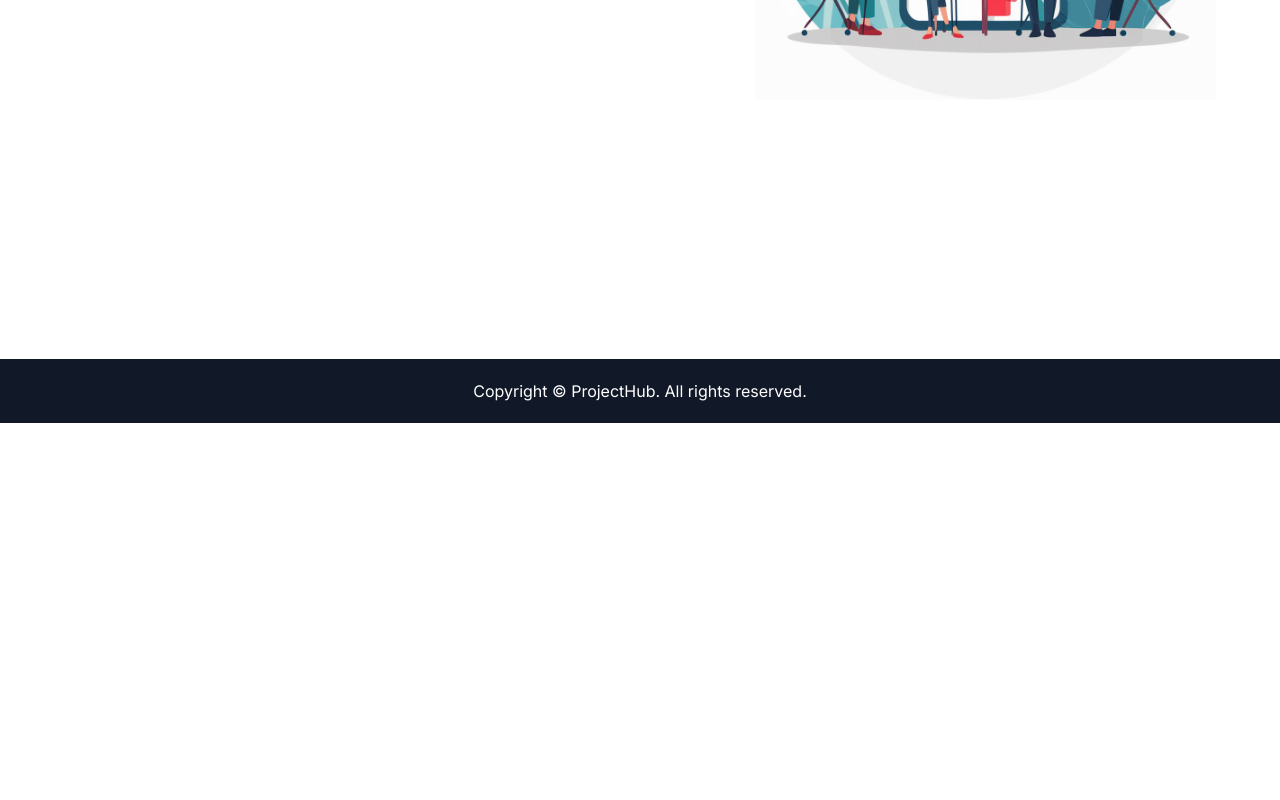
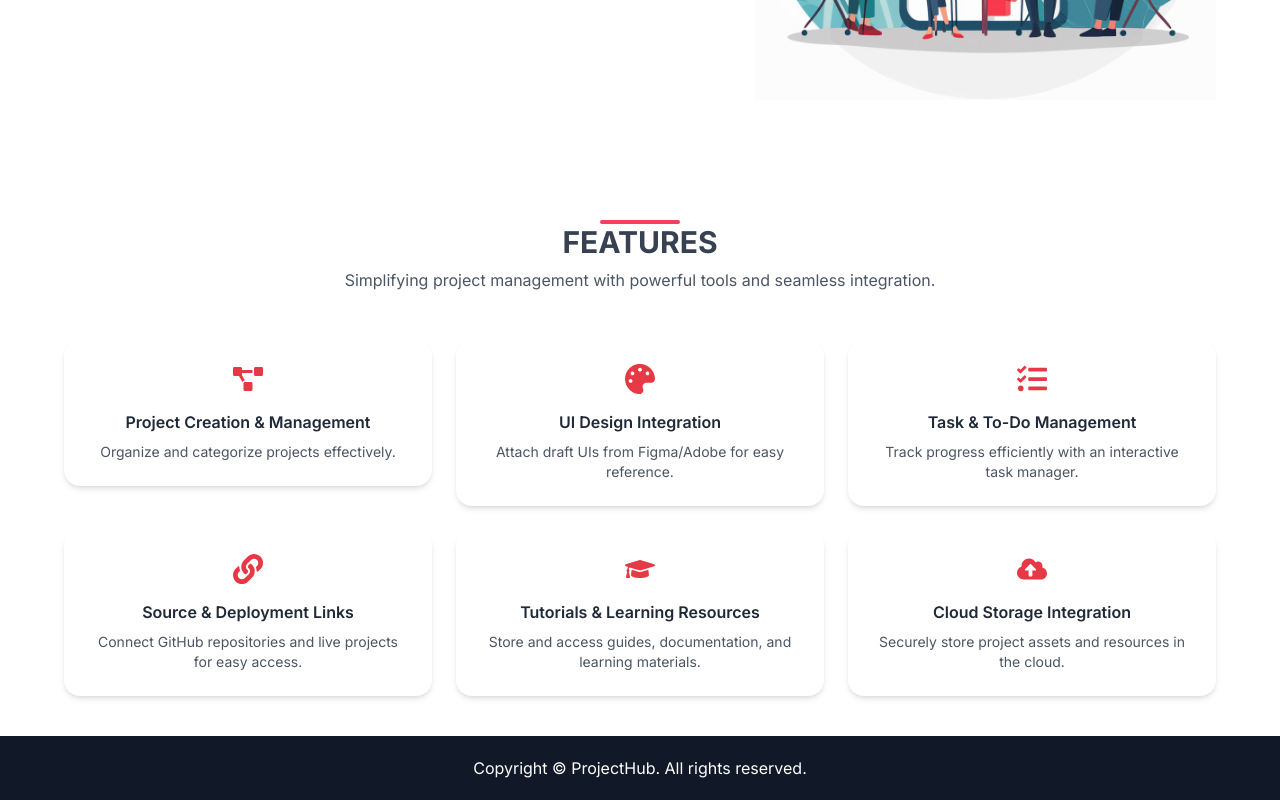
Before and after one commit to sajagsubedi/ProjectHub_Frontend, a Next.js app: page / in a window 1280 px wide. Shown: the part 505-1305 px from the top of the page. Before the commit the page ends 928 px from the top, so only its background shows below. Built offline with nearby package versions, Linux system fonts and the light colour scheme.

Commit message:
ui: add features section in homepage

```diff
--- a/package.json
+++ b/package.json
@@ -9,6 +9,7 @@
     "lint": "next lint"
   },
   "dependencies": {
+    "gsap": "^3.12.7",
     "next": "14.2.3",
     "react": "^18",
     "react-dom": "^18",
--- a/src/app/page.tsx
+++ b/src/app/page.tsx
@@ -1,12 +1,14 @@
-import HeroSection from '@/components/HeroSection'
-import React from 'react'
+import FeaturesSection from "@/components/Features";
+import HeroSection from "@/components/HeroSection";
+import React from "react";
 
 const Home = () => {
   return (
     <>
-      <HeroSection/>
+      <HeroSection />
+      <FeaturesSection />
     </>
-  )
-}
+  );
+};
 
-export default Home
+export default Home;
--- /dev/null
+++ b/src/components/Features.tsx
@@ -0,0 +1,81 @@
+"use client";
+
+import { useEffect } from "react";
+import {
+  FaProjectDiagram,
+  FaTasks,
+  FaLink,
+  FaGraduationCap,
+  FaPalette,
+  FaCloudUploadAlt,
+} from "react-icons/fa";
+import { gsap } from "gsap";
+
+const features = [
+  {
+    icon: <FaProjectDiagram size={30} color="#E63946" />,
+    title: "Project Creation & Management",
+    description: "Organize and categorize projects effectively.",
+  },
+  {
+    icon: <FaPalette size={30} color="#E63946" />,
+    title: "UI Design Integration",
+    description: "Attach draft UIs from Figma/Adobe for easy reference.",
+  },
+  {
+    icon: <FaTasks size={30} color="#E63946" />,
+    title: "Task & To-Do Management",
+    description: "Track progress efficiently with an interactive task manager.",
+  },
+  {
+    icon: <FaLink size={30} color="#E63946" />,
+    title: "Source & Deployment Links",
+    description:
+      "Connect GitHub repositories and live projects for easy access.",
+  },
+  {
+    icon: <FaGraduationCap size={30} color="#E63946" />,
+    title: "Tutorials & Learning Resources",
+    description:
+      "Store and access guides, documentation, and learning materials.",
+  },
+  {
+    icon: <FaCloudUploadAlt size={30} color="#E63946" />,
+    title: "Cloud Storage Integration",
+    description: "Securely store project assets and resources in the cloud.",
+  },
+];
+
+export default function FeaturesSection() {
+  return (
+    <section className="py-10 md:px-[5vw]">
+      <div className="max-w-7xl mx-auto text-center mb-12">
+        <div className=" w-full lg:mb-0 flex flex-col items-center">
+          <div className="h-1 w-20 bg-rose-500 rounded"></div>
+          <h2 className="sm:text-3xl text-2xl font-bold title-font mb-2 text-gray-700 ">
+            FEATURES
+          </h2>
+        </div>
+        <p className="text-gray-600">
+          Simplifying project management with powerful tools and seamless
+          integration.
+        </p>
+      </div>
+      <div className="grid grid-cols-1 md:grid-cols-3 lg:grid-cols-3 gap-6">
+        {features.map((feature, index) => (
+          <div key={index}>
+            <div className="feature-card shadow-md p-6 rounded-2xl bg-white hover:shadow-lg transition">
+              <div className="flex flex-col items-center text-center">
+                <div className="mb-4">{feature.icon}</div>
+                <h3 className="text- base font-semibold text-gray-800 mb-2">
+                  {feature.title}
+                </h3>
+                <p className="text-gray-600 text-sm">{feature.description}</p>
+              </div>
+            </div>
+          </div>
+        ))}
+      </div>
+    </section>
+  );
+}
--- a/src/components/Header.tsx
+++ b/src/components/Header.tsx
@@ -62,12 +62,12 @@ export default function Header() {
                     </ul>
                     <div className="md:w-[20%] flex items-center w-full justify-center pr-2 gap-2 mt-10 md:mt-0">
                         <Link href="/signin"
-                            className="bg-white border-rose-600 hover:bg-rose-600 hover:text-white shadow-sm border-2  outline-none py-2 px-5 font-bold rounded-full text-rose-600 flex items-center gap-2 max-w-max"
+                            className="bg-white border-rose-600 hover:bg-rose-600 hover:text-white shadow-sm border-2  outline-none py-2 px-5 font-bold rounded text-rose-600 flex items-center gap-2 max-w-max"
                         >
                             Signin
                         </Link>
                         <Link href="/signup"
-                            className="bg-rose-600 border-2 border-rose-600  hover:bg-rose-700 outline-none py-2 px-5 font-bold rounded-full text-white flex items-center gap-2 max-w-max "
+                            className="bg-rose-600 border-2 border-rose-600  hover:bg-rose-700 outline-none py-2 px-5 font-bold rounded text-white flex items-center gap-2 max-w-max "
                         >
                             Signup
                         </Link>
```
Also changed, not shown: 1 other file (tests, documents, lock files or other folders).
